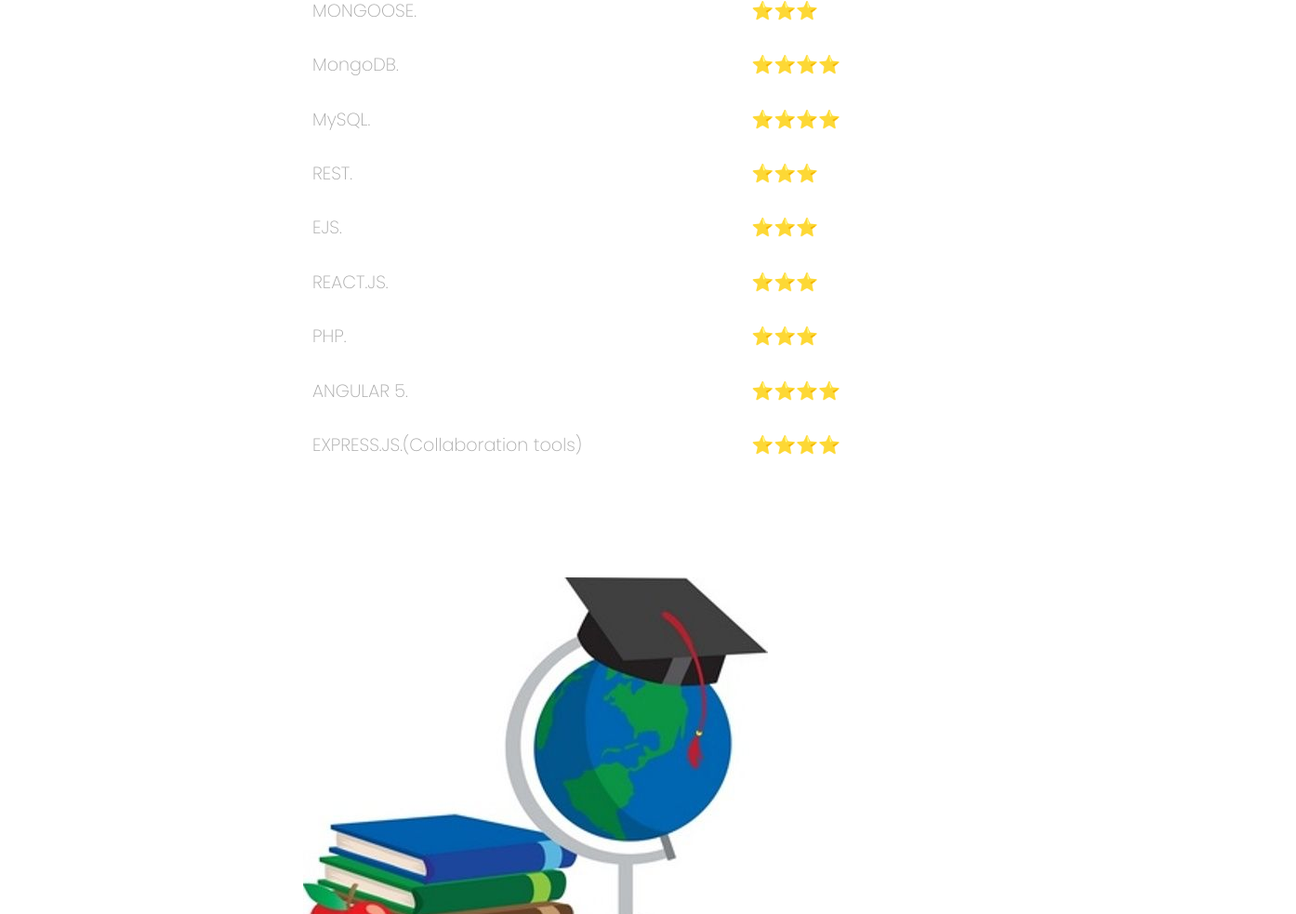
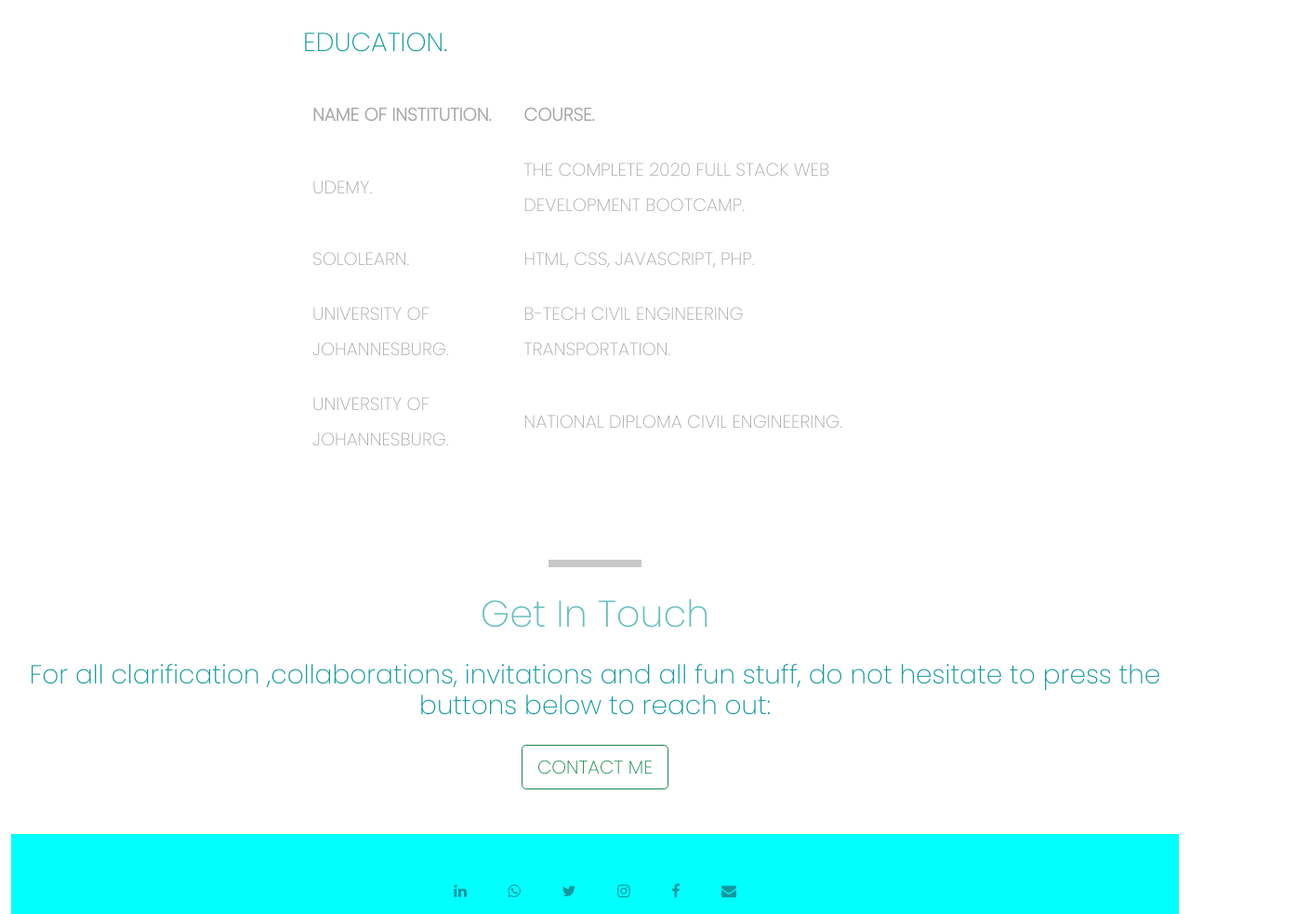
Before and after one commit to Mduesibanda/mywebsite, a plain HTML site: page index.html in a window 1280 px wide. Shown: the part 3445-4428 px from the top of the page at 93% size, 1394 px wide, since content can reach past the window. Drawn offline with nearby package versions, Linux system fonts and the light colour scheme.

Commit message:
Update index.html

```diff
--- a/index.html
+++ b/index.html
@@ -31,7 +31,7 @@
         </div>
         <div class="middle-container">
             <div class="profile">
-                <img class="" src="images/mdue.jpg" alt="profile photo">
+                <img class="" src="images/mdue.jpg" class="img-fluid" alt="profile photo">
                 <h2 class="hello">Hello.</h2>
                 <p class="">A funny intelligent guy who likes learning a lot. Actually my greatest fear is not knowing. I hate having FOMO( fear of missing out ) and this is the reason why i started coding. Review the rest about me below.😉</p>
             </div>
@@ -39,7 +39,7 @@
             <div class="skills">
                 <h2>My Skills.</h2>
                 <div class="skill-row">
-                    <img class="emerge" src="images/skills.jpg" alt="skills-photo">
+
                     <h3>WHAT DO I KNOW?</h3>
                     <p class="literature">THE FOLLOWING ARE THE SKILLS ATTAINED:
                         <table>
@@ -130,7 +130,7 @@
 
                 </div>
                 <div class="skill-row">
-                    <img class="emerge" src="images/education.jpg" alt="education-photo">
+
                     <h3 class="education">EDUCATION.</h3>
 
                     <table>
@@ -172,13 +172,13 @@
 
 
         <div class="bottom-container">
-            <a class="footer-link" href="https://www.linkedin.com/in/mduduzi-sibanda-185b5753/"><i class="fa fa-linkedin" aria-hidden="true">linkedin</i></a>
-            <a class="footer-link" href="https://www.whatsapp.com/mduesibanda/"><i class="fa fa-whatsapp" aria-hidden="true"></i>whatsapp</a>
-            <a class="footer-link" href="https://twitter.com/@Mduduzi55408059/"><i class="fa fa-twitter" aria-hidden="true"></i>twitter</a>
-            <a class="footer-link" href="https://www.instagram.com/babmdue/"><i class="fa fa-instagram" aria-hidden="true"></i>instagram</a>
-            <a class="footer-link" href="https://www.facebook.com/profile.php?id=100005933101339/"><i class="fa fa-facebook" aria-hidden="true"></i>facebook</a>
-            <a class="footer-link" href="mailto:mduesibanda@gmail.com"><i class="fa fa-envelope" aria-hidden="true"></i>email</a>
-            <p class="copyrite">© 2020 Mduduzi Sibanda.</p>
+            <a class="footer-link" href="https://www.linkedin.com/in/mduduzi-sibanda-185b5753/"><i class="fa fa-linkedin" aria-hidden="true"></i></a>
+            <a class="footer-link" href="https://www.whatsapp.com/mduesibanda/"><i class="fa fa-whatsapp" aria-hidden="true"></i></a>
+            <a class="footer-link" href="https://twitter.com/@Mduduzi55408059/"><i class="fa fa-twitter" aria-hidden="true"></i></a>
+            <a class="footer-link" href="https://www.instagram.com/babmdue/"><i class="fa fa-instagram" aria-hidden="true"></i></a>
+            <a class="footer-link" href="https://www.facebook.com/profile.php?id=100005933101339/"><i class="fa fa-facebook" aria-hidden="true"></i></a>
+            <a class="footer-link" href="mailto:mduesibanda@gmail.com"><i class="fa fa-envelope" aria-hidden="true"></i></a>
+            <p class="copyrite">© 2021 Mduduzi Sibanda.</p>
         </div>
 
     </div>
```
